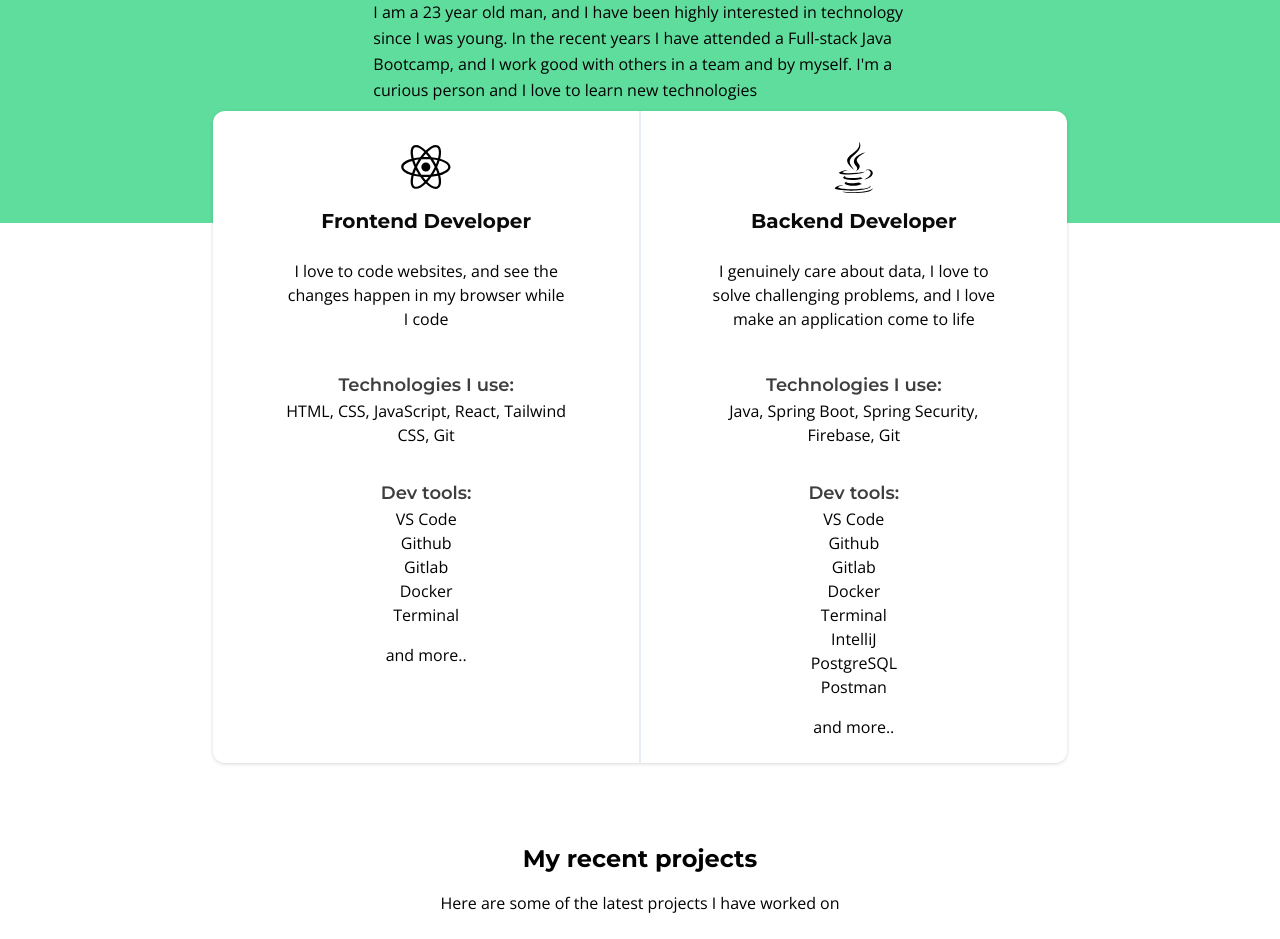
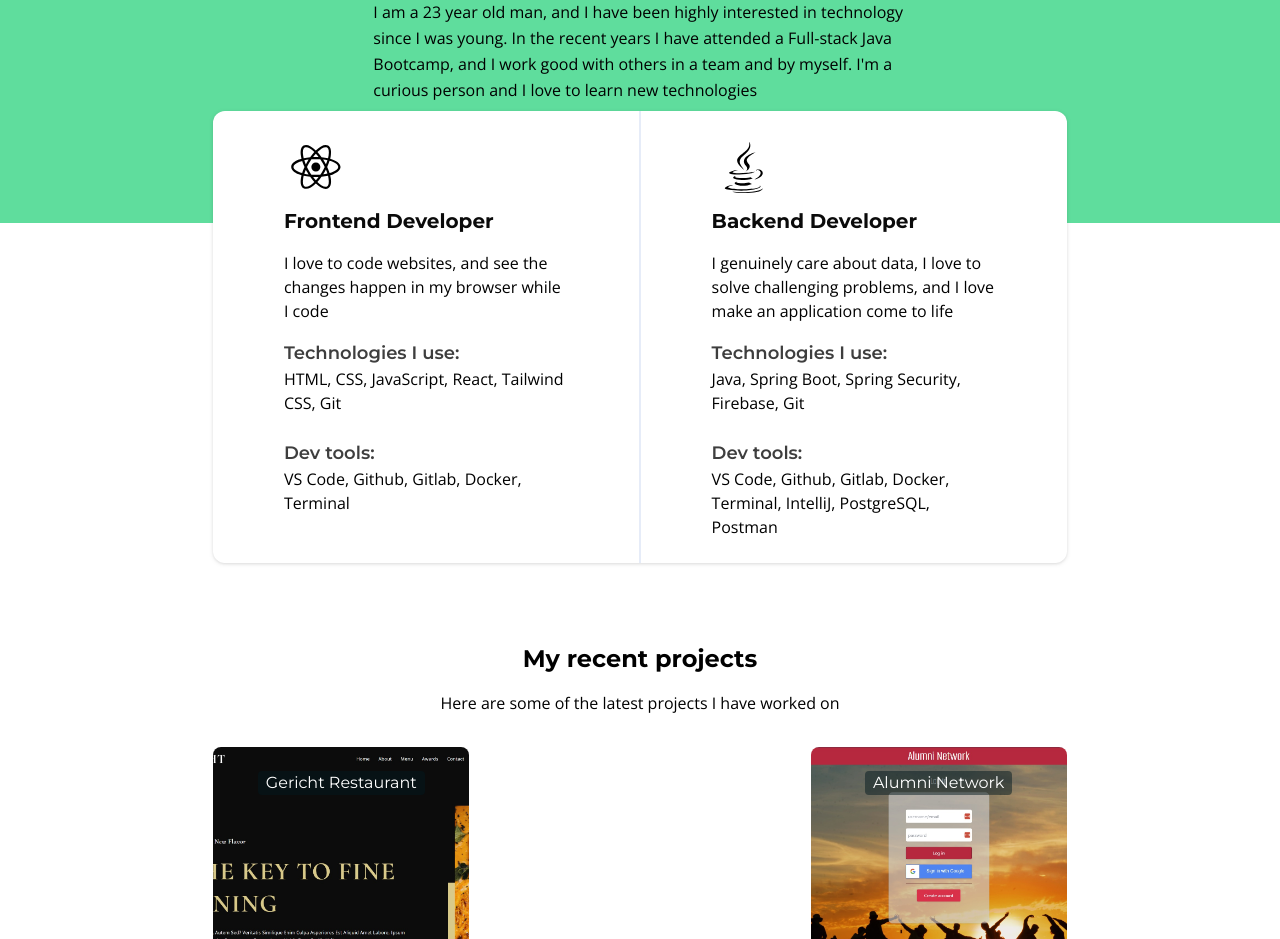
Before and after one commit to Mommotexx/React-Portfolio, a React (Vite) app: page / in a window 1280 px wide. Shown: the part 1060-1999 px from the top of the page. Built offline with nearby package versions, Linux system fonts and the light colour scheme.

Commit message:
Forbedring design

```diff
--- a/src/Components/Path/PathItem.tsx
+++ b/src/Components/Path/PathItem.tsx
@@ -9,23 +9,21 @@ export interface Props {
 
 const PathItem = (props:Props): JSX.Element => {
     return (
-        <article className="flex flex-col items-center text-center md:w-2/6 h-fit">
+        <article className="flex flex-col text-left md:w-2/6 h-fit">
             {props.icon}
             <h1 className=" font-bold mt-2 text-[#0a0a0a] text-xl">{props.title}</h1>
-            <p className="mt-6 md:min-h-[80px]">{props.description}</p>
-            <h2 className="mt-8 text-[#3e3e3e] font-semibold text-lg">
+            <p className="mt-4 md:min-h-[60px]">{props.description}</p>
+            <h2 className="mt-4 text-[#3e3e3e] font-semibold text-lg">
                 Technologies I use:
             </h2>
             <p>{props.technologies.join(", ")} </p>
-            <h2 className="mt-8 text-[#3e3e3e] font-semibold text-lg">
+            <h2 className="mt-6 text-[#3e3e3e] font-semibold text-lg">
                 Dev tools:
             </h2>
-            <ul>
-                {props.devTools.map((tool) => (
-                    <li key={tool}>{tool}</li>
-                ))}
-                <li className="mt-4">and more..</li>
-            </ul>
+            <div>
+            <p>{props.devTools.join(", ")} </p>
+            </div>
+
         </article>
     );
 };
```
